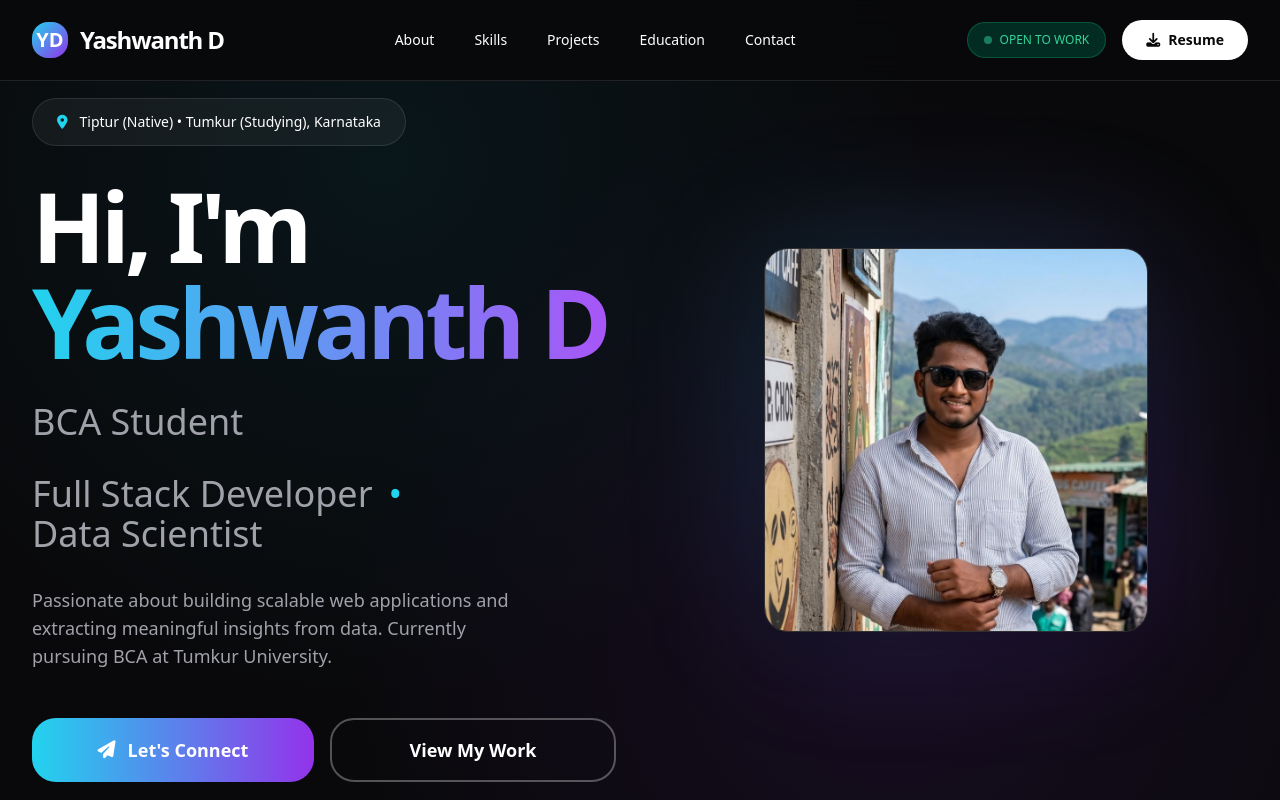
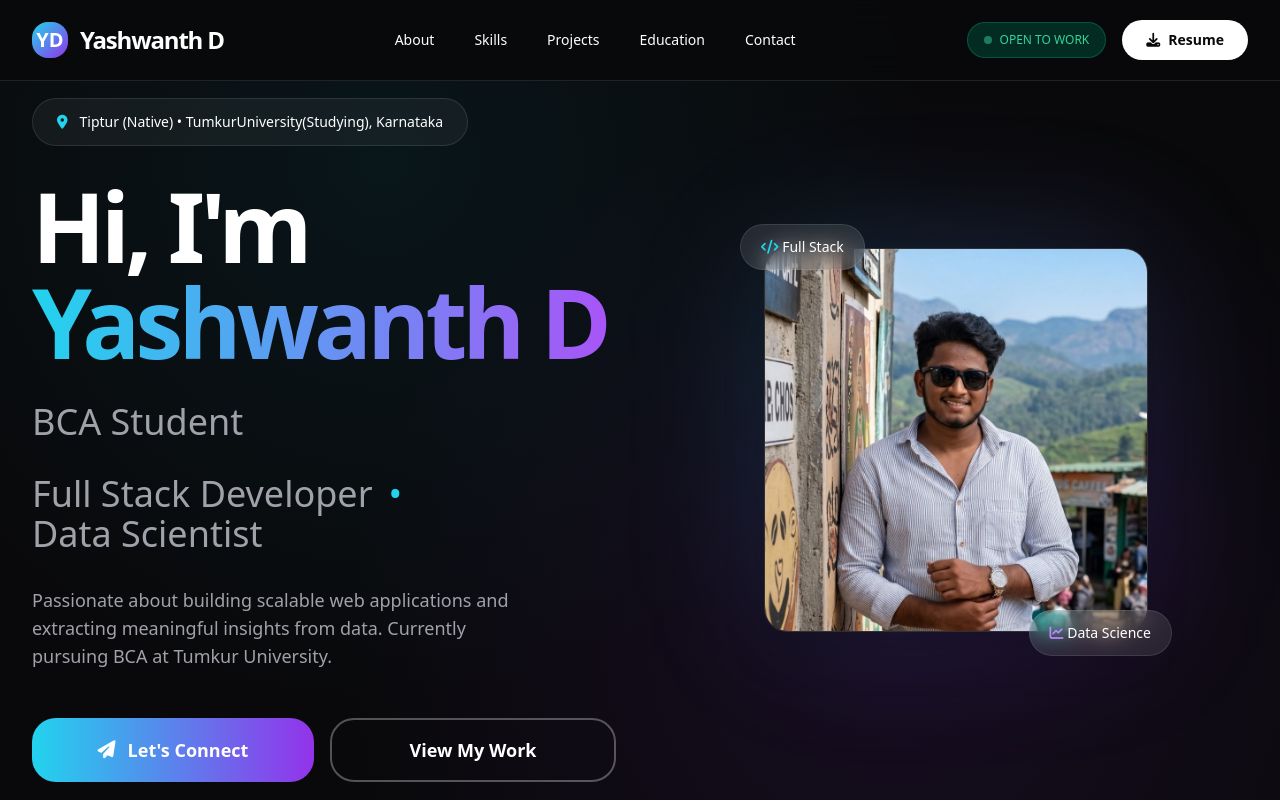
Before and after one commit to yashwanth-369yash/yashwanth-portfolio, a plain HTML site: page index.html in a window 1280 px wide. Shown: the top 800 px of the page. Drawn offline with nearby package versions, Linux system fonts and the light colour scheme.

Commit message:
Update index.html

```diff
--- a/index.html
+++ b/index.html
@@ -95,7 +95,7 @@
             <div class="space-y-8">
                 <div class="inline-flex items-center gap-x-3 bg-white/5 px-6 h-12 rounded-3xl border border-white/10 text-sm">
                     <i class="fa-solid fa-location-dot text-cyan-400"></i>
-                    Tiptur (Native) • Tumkur (Studying), Karnataka
+                    Tiptur (Native) • TumkurUniversity(Studying), Karnataka
                 </div>
 
                 <h1 class="text-5xl sm:text-6xl md:text-7xl lg:text-8xl font-bold tracking-tighter leading-none">
@@ -138,6 +138,12 @@
                         <img src="image.jpg.jpeg"
                              alt="Yashwanth D"
                              class="w-full h-full object-cover">
+                    </div>
+                    <div class="absolute -top-6 -left-6 bg-white/10 backdrop-blur-md px-5 py-3 rounded-3xl border border-white/10 text-sm">
+                        <i class="fa-solid fa-code text-cyan-400"></i> Full Stack
+                    </div>
+                    <div class="absolute -bottom-6 -right-6 bg-white/10 backdrop-blur-md px-5 py-3 rounded-3xl border border-white/10 text-sm">
+                        <i class="fa-solid fa-chart-line text-purple-400"></i> Data Science
                     </div>
                 </div>
             </div>
@@ -231,8 +237,8 @@
             <h2 class="section-header text-5xl font-semibold tracking-tighter mt-3 mx-auto w-fit">Education</h2>
             <div class="mt-12 bg-white/5 rounded-3xl p-12 max-w-2xl mx-auto">
                 <h3 class="text-3xl font-semibold">Bachelor of Computer Applications (BCA)</h3>
-                <p class="text-cyan-400 mt-2">Tumkur University • Tumkur, Karnataka</p>
-                <p class="text-zinc-400 mt-1">Currently Pursuing (Expected Graduation: 2025)</p>
+                <p class="text-cyan-400 mt-2">Tumkur University • GFGC Tiptur, Karnataka</p>
+                <p class="text-zinc-400 mt-1">Currently Pursuing (Expected Graduation: 2027)</p>
             </div>
         </div>
     </section>
```
